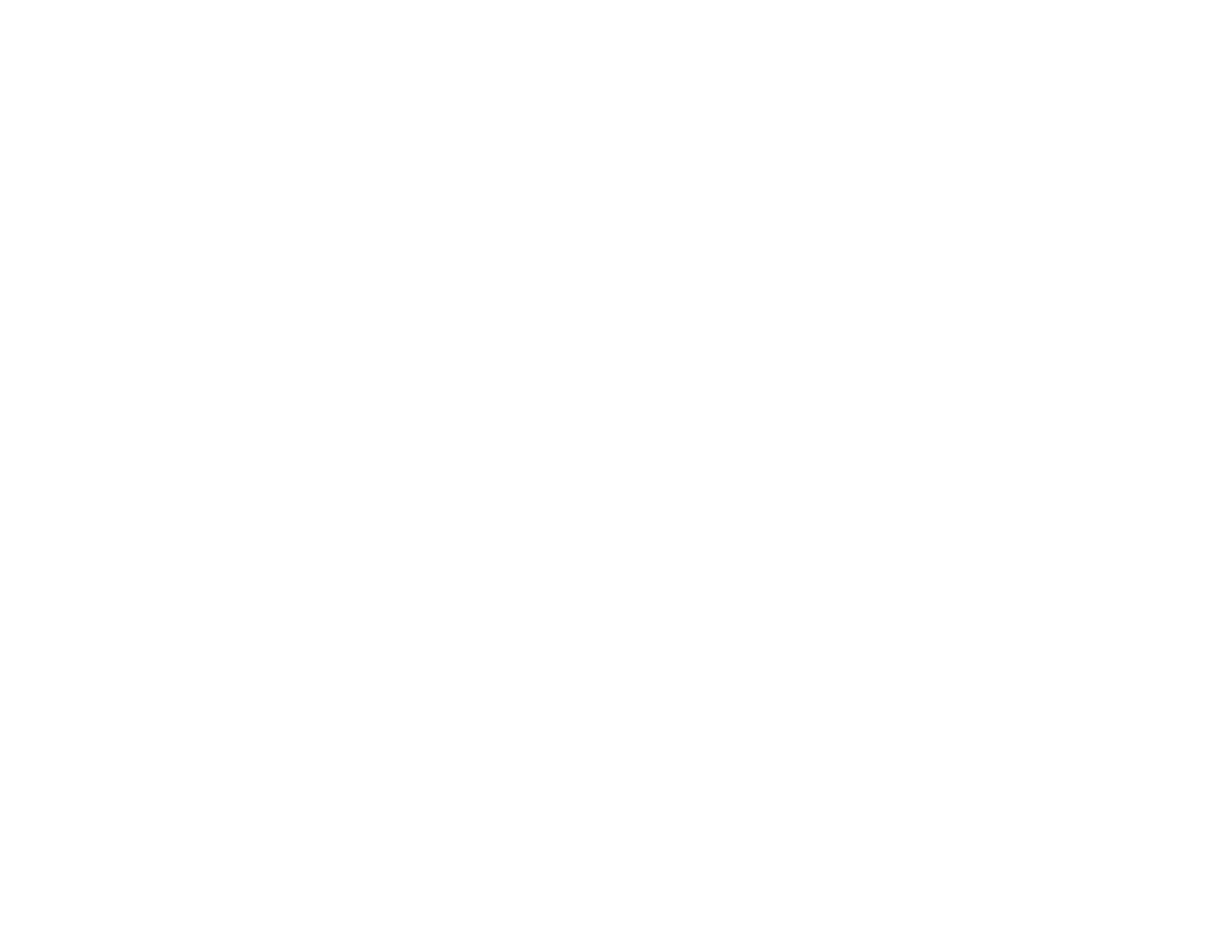
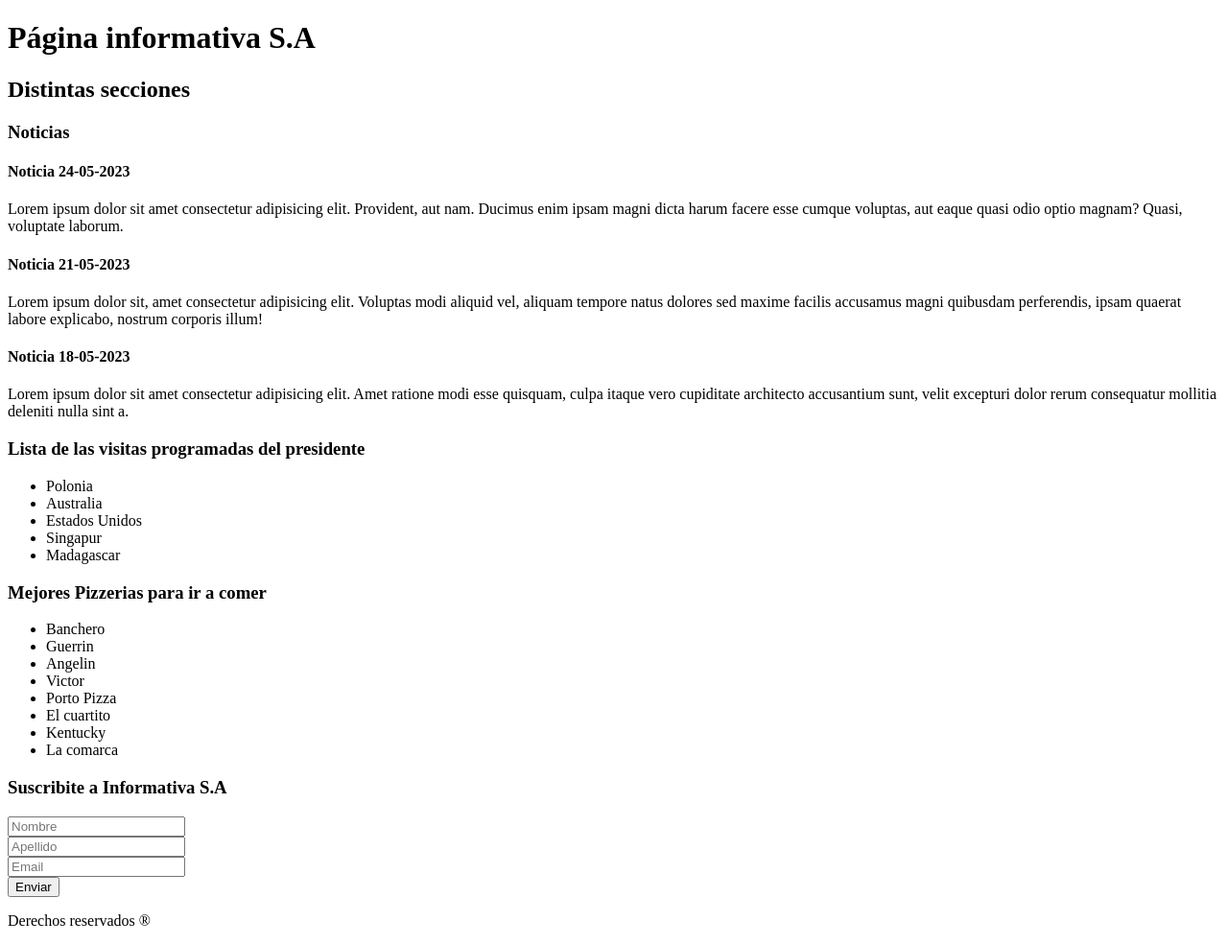
Before and after one commit to PorcoRex94/precourseC3, a plain HTML site: page index.html in a window 1280 px wide. Shown: the whole page at 96% size. Before the commit the page ends 800 px from the top, so only its background shows below. Drawn offline with Linux system fonts and the light colour scheme.

Commit message:
Actualización 1

```diff
--- a/index.html
+++ b/index.html
@@ -1,11 +1,106 @@
 <!DOCTYPE html>
 <html lang="en">
+
 <head>
     <meta charset="UTF-8">
     <meta name="viewport" content="width=device-width, initial-scale=1.0">
     <title>C3</title>
 </head>
+
 <body>
+    <header>
+        <h1>Página informativa S.A</h1>
+    </header>
 
+    <main>
+        <h2>
+            Distintas secciones
+        </h2>
+
+        <section>
+            <h3>Noticias</h3>
+
+            <article>
+                <h4>Noticia 24-05-2023</h4>
+                <p>
+                    Lorem ipsum dolor sit amet consectetur adipisicing elit. Provident, aut nam. Ducimus enim ipsam
+                    magni
+                    dicta harum facere esse cumque voluptas, aut eaque quasi odio optio magnam? Quasi, voluptate
+                    laborum.
+                </p>
+                <article>
+
+                    <article>
+                        <h4>Noticia 21-05-2023</h4>
+                        <p>
+                            Lorem ipsum dolor sit, amet consectetur adipisicing elit. Voluptas modi aliquid vel, aliquam
+                            tempore
+                            natus dolores sed maxime facilis accusamus magni quibusdam perferendis, ipsam quaerat labore
+                            explicabo, nostrum corporis illum!
+                        </p>
+                        <article>
+
+                            <article>
+                                <h4>Noticia 18-05-2023</h4>
+                                <p>
+                                    Lorem ipsum dolor sit amet consectetur adipisicing elit. Amet ratione modi esse
+                                    quisquam, culpa
+                                    itaque vero cupiditate architecto accusantium sunt, velit excepturi dolor rerum
+                                    consequatur mollitia
+                                    deleniti nulla sint a.
+                                </p>
+                                <article>
+        </section>
+
+        <section>
+            <h3>Lista de las visitas programadas del presidente</h3>
+            <ul>
+                <li>Polonia</li>
+                <li>Australia</li>
+                <li>Estados Unidos</li>
+                <li>Singapur</li>
+                <li>Madagascar</li>
+            </ul>
+        </section>
+
+        <section>
+            <h3>Mejores Pizzerias para ir a comer</h3>
+            <article>
+                <ul>
+                    <li>Banchero</li>
+                    <li>Guerrin</li>
+                    <li>Angelin</li>
+                    <li>Victor</li>
+                    <li>Porto Pizza</li>
+                    <li>El cuartito</li>
+                    <li>Kentucky</li>
+                    <li>La comarca</li>
+                </ul>
+            </article>
+        </section>
+
+        <section>
+            <h3>Suscribite a Informativa S.A</h3>
+            <form>
+                <div>
+                    <input type="text" name="nombre" placeholder="Nombre">
+                </div>
+                <div>
+                    <input type="text" name="apellido" placeholder="Apellido">
+                </div>
+                <div>
+                    <input type="email" name="mail" placeholder="Email">
+                </div>
+                <button>Enviar</button>
+            </form>
+        </section>
+    </main>
+
+    <footer>
+        <p>
+            Derechos reservados &reg;
+        </p>
+    </footer>
 </body>
+
 </html>
```
